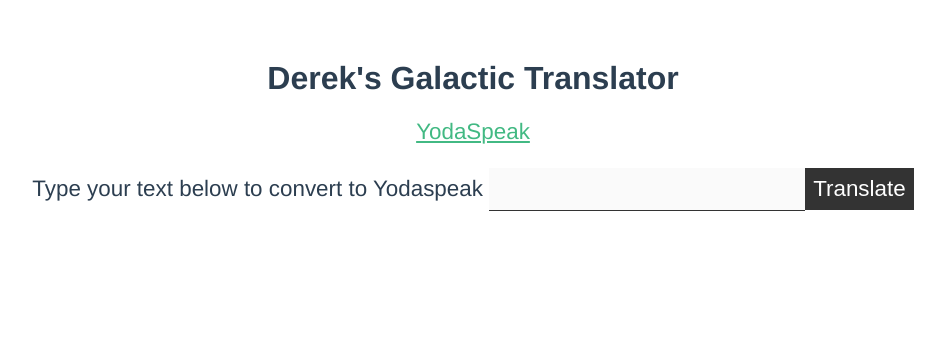
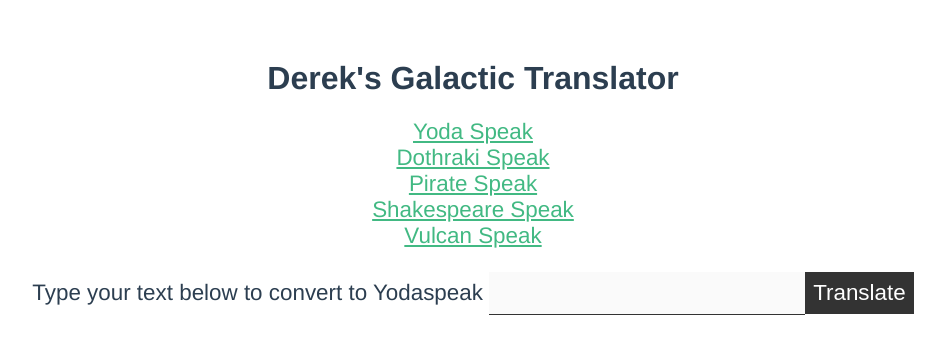
Before and after one commit to DerekJB1987/wats4030-capstone, a Vue app: page /#/ in a window 1280 px wide. Shown: the top 354 px of the page, without its empty margins (167-1112 px from the left). Built offline with nearby package versions, Linux system fonts and the light colour scheme.

Commit message:
added router links

```diff
--- a/src/router.js
+++ b/src/router.js
@@ -1,6 +1,10 @@
 import Vue from 'vue'
 import Router from 'vue-router'
 import YodaSpeak from '@/views/YodaSpeak'
+import DothrakiSpeak from '@/views/DothrakiSpeak'
+import PirateSpeak from '@/views/PirateSpeak'
+import ShakespeareSpeak from '@/views/ShakespeareSpeak'
+import VulcanSpeak from '@/views/VulcanSpeak'
 // TODO: Import new component
 
 Vue.use(Router)
@@ -11,6 +15,26 @@
       path: '/',
       name: 'YodaSpeak',
       component: YodaSpeak
+    },
+    {
+      path: '/dothrakispeak',
+      name: 'DothrakiSpeak',
+      component: DothrakiSpeak
+    },
+    {
+      path: '/piratespeak',
+      name: 'PirateSpeak',
+      component: PirateSpeak
+    },
+    {
+      path: '/shakespearespeak',
+      name: 'ShakespeareSpeak',
+      component: ShakespeareSpeak
+    },
+    {
+      path: '/vulcanspeak',
+      name: 'VulcanSpeak',
+      component: VulcanSpeak
     }
     // TODO: Add new route definition here.
   ]
--- a/src/views/DothrakiSpeak.vue
+++ b/src/views/DothrakiSpeak.vue
@@ -2,7 +2,12 @@
   <div class="dothrakispeak">
     <!-- added router links -->
     <p>
-      <router-link v-bind:to="'/'">Dothraki Speak</router-link>
+      <router-link v-bind:to="'yodaspeak'">Yoda Speak</router-link><br>
+      <router-link v-bind:to="'/'">Dothraki Speak</router-link><br>
+      <router-link v-bind:to="'piratespeak'">Pirate Speak</router-link><br>
+      <router-link v-bind:to="'shakespearespeak'">Shakespeare Speak</router-link><br>
+      <router-link v-bind:to="'vulcanspeak'">Vulcan Speak</router-link><br>
+
     </p>
 
     <form v-on:submit.prevent="translate">
--- a/src/views/PirateSpeak.vue
+++ b/src/views/PirateSpeak.vue
@@ -2,7 +2,11 @@
   <div class="piratespeak">
     <!-- added router links -->
     <p>
-      <router-link v-bind:to="'/'">Pirate Speak</router-link>
+      <router-link v-bind:to="'yodaspeak'">Yoda Speak</router-link><br>
+      <router-link v-bind:to="'dothrakispeak'">Dothraki Speak</router-link><br>
+      <router-link v-bind:to="'/'">Pirate Speak</router-link><br>
+      <router-link v-bind:to="'shakespearespeak'">Shakespeare Speak</router-link><br>
+      <router-link v-bind:to="'vulcanspeak'">Vulcan Speak</router-link><br>
     </p>
 
     <form v-on:submit.prevent="translate">
--- a/src/views/ShakespeareSpeak.vue
+++ b/src/views/ShakespeareSpeak.vue
@@ -2,7 +2,11 @@
   <div class="shakespearespeak">
     <!-- added router links -->
     <p>
-      <router-link v-bind:to="'/'">Shakespeare Speak</router-link>
+      <router-link v-bind:to="'yodaspeak'">Yoda Speak</router-link><br>
+      <router-link v-bind:to="'dothrakispeak'">Dothraki Speak</router-link><br>
+      <router-link v-bind:to="'piratespeak'">Pirate Speak</router-link><br>
+      <router-link v-bind:to="'/'">Shakespeare Speak</router-link><br>
+      <router-link v-bind:to="'vulcanspeak'">Vulcan Speak</router-link><br>
     </p>
 
     <form v-on:submit.prevent="translate">
--- a/src/views/VulcanSpeak.vue
+++ b/src/views/VulcanSpeak.vue
@@ -2,7 +2,11 @@
   <div class="vulcanspeak">
     <!-- added router links -->
     <p>
-      <router-link v-bind:to="'/'">Vulcan Speak</router-link>
+      <router-link v-bind:to="'yodaspeak'">Yoda Speak</router-link><br>
+      <router-link v-bind:to="'dothrakispeak'">Dothraki Speak</router-link><br>
+      <router-link v-bind:to="'piratespeak'">Pirate Speak</router-link><br>
+      <router-link v-bind:to="'shakespearespeak'">Shakespeare Speak</router-link><br>
+      <router-link v-bind:to="'/'">Vulcan Speak</router-link><br>
     </p>
 
     <form v-on:submit.prevent="translate">
--- a/src/views/YodaSpeak.vue
+++ b/src/views/YodaSpeak.vue
@@ -1,8 +1,13 @@
 <template>
+
   <div class="yodaspeak">
     <!-- added router links -->
     <p>
-      <router-link v-bind:to="'/'">YodaSpeak</router-link>
+      <router-link v-bind:to="'/'">Yoda Speak</router-link><br>
+      <router-link v-bind:to="'dothrakispeak'">Dothraki Speak</router-link><br>
+      <router-link v-bind:to="'piratespeak'">Pirate Speak</router-link><br>
+      <router-link v-bind:to="'shakespearespeak'">Shakespeare Speak</router-link><br>
+      <router-link v-bind:to="'vulcanspeak'">Vulcan Speak</router-link><br>
     </p>
 
     <form v-on:submit.prevent="translate">
```
Also changed, not shown: 9 other files (tests, documents, lock files or other folders).
